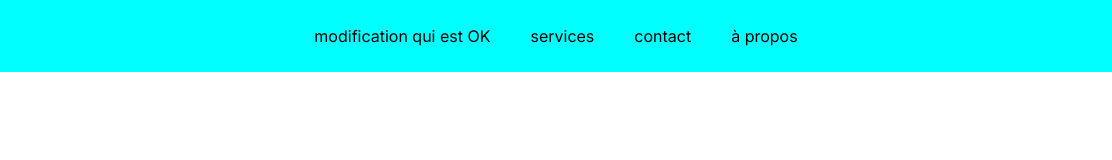
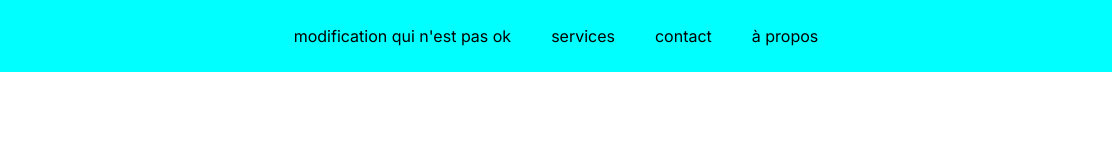
Before and after one commit to Virgile-fr/Portfolio-NOM-PRENOM-DADGM2, a plain HTML site: page index.html in a window 1280 px wide. Shown: the full height of the page, 84-1196 px from the left. Drawn offline with Linux system fonts and the light colour scheme.

Commit message:
commit qui n'est pas ok

```diff
--- a/index.html
+++ b/index.html
@@ -12,7 +12,7 @@
 
         <img src="./images/Symbol.svg" alt="">
         <div class="navigation">
-            <a href="">modification qui est OK</a>
+            <a href="">modification qui n'est pas ok</a>
             <a href="">services</a>
             <a href="">contact</a>
             <a href="">à propos</a>
```
Also changed, not shown: photoquejeneveuxpas.png (added).
